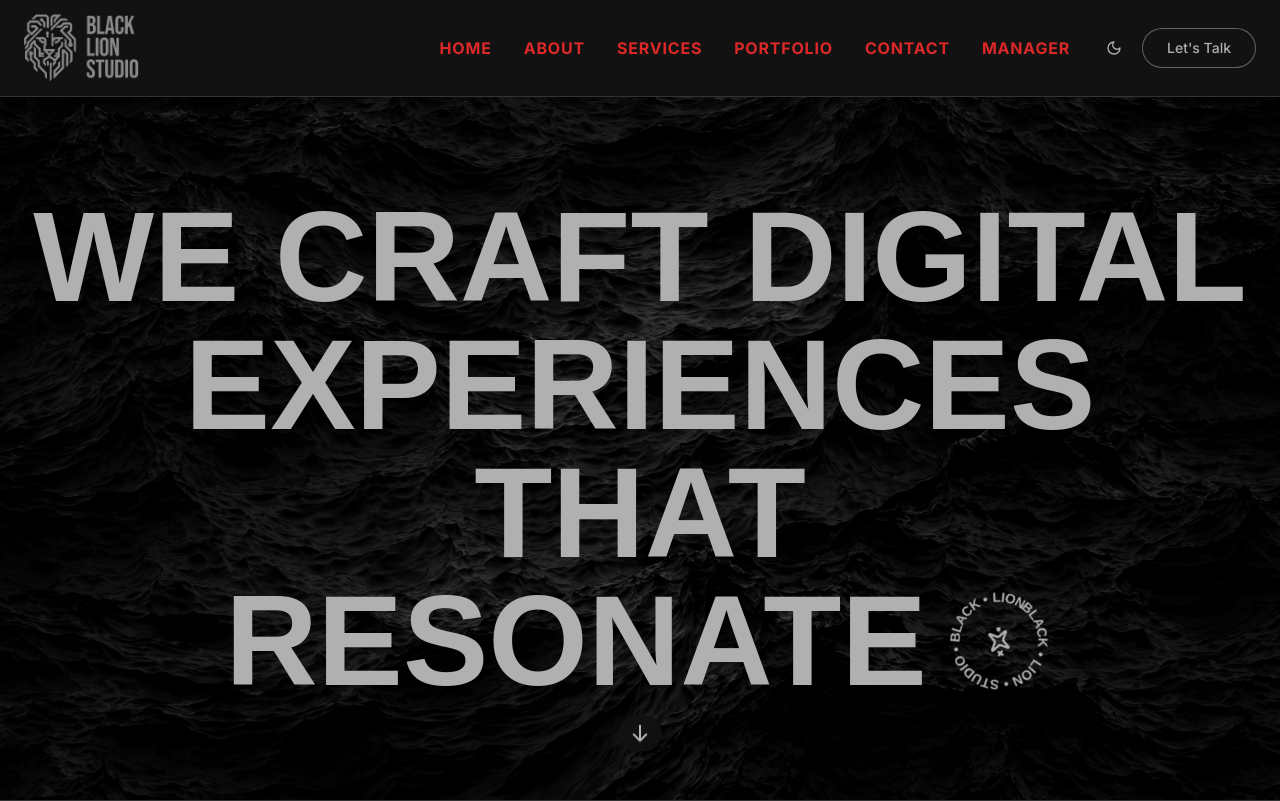
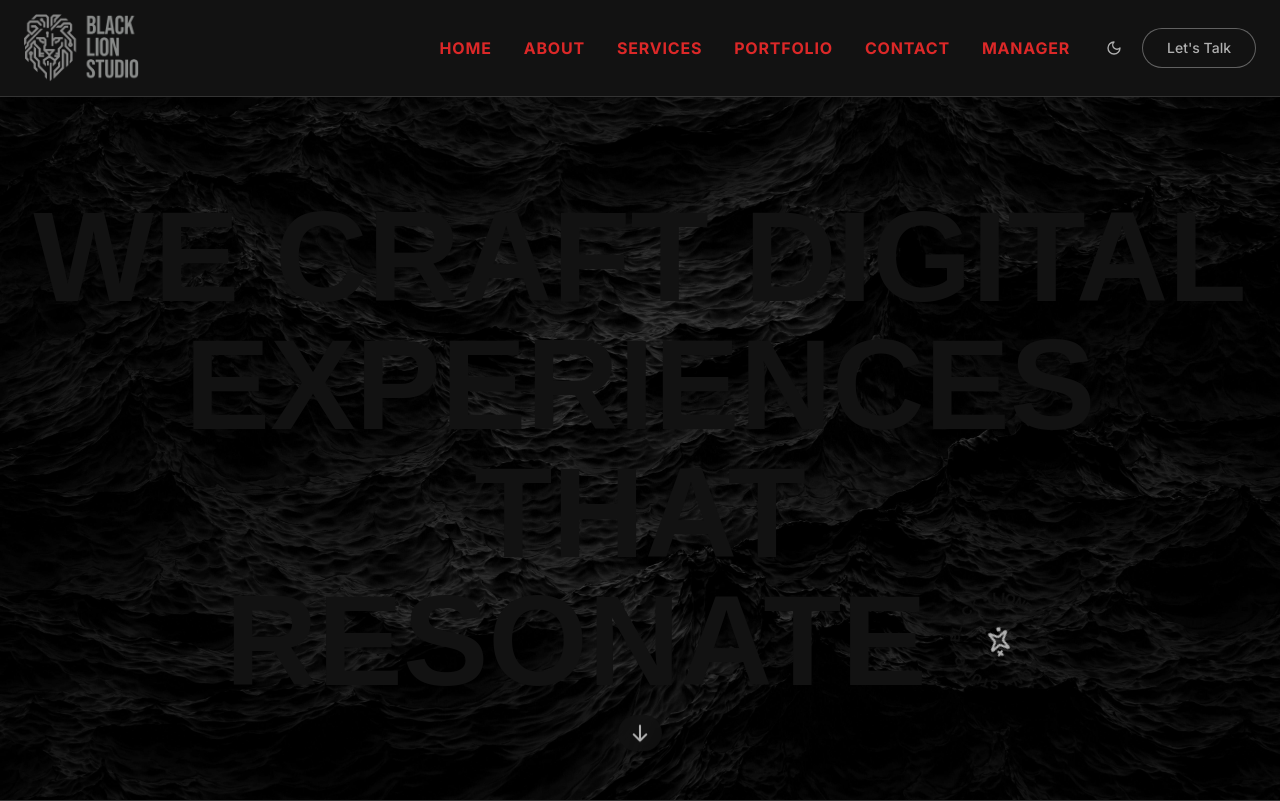
Before and after one commit to blck04/blacklionstudio, a Next.js app: page / in a window 1280 px wide. Shown: the top 801 px of the page. Built offline with nearby package versions, Linux system fonts and the light colour scheme; a web font is replaced by a local one.

Commit message:
TEH OPACIY ON THE OVER LAY SHOLD BE 0% IN LIGT MDDE

```diff
--- a/src/app/work/[slug]/page.tsx
+++ b/src/app/work/[slug]/page.tsx
@@ -31,7 +31,7 @@
               priority
               className="object-cover"
             />
-            <div className="absolute inset-0 bg-black/50" />
+            <div className="absolute inset-0 bg-black/0 dark:bg-black/50" />
           </div>
           <div className="container relative z-10 mx-auto px-4 md:px-6">
             <Link
--- a/src/components/hero-section.tsx
+++ b/src/components/hero-section.tsx
@@ -13,12 +13,12 @@
         className="-z-10 object-cover"
         priority
       />
-      <div className="absolute inset-0 bg-black/50 -z-10" />
+      <div className="absolute inset-0 bg-black/0 dark:bg-black/50 -z-10" />
 
       {/* Content */}
       <div className="container mx-auto px-4 md:px-6 z-10">
         <h1
-          className="font-headline font-bold tracking-tighter text-6xl md:text-8xl lg:text-9xl text-balance animate-fade-in-up opacity-0 text-center uppercase text-primary-foreground dark:text-primary"
+          className="font-headline font-bold tracking-tighter text-6xl md:text-8xl lg:text-9xl text-balance animate-fade-in-up opacity-0 text-center uppercase text-primary-foreground"
           style={{ animationDelay: '0.2s', animationFillMode: 'forwards' }}
         >
           <span className="block">We Craft Digital</span>
```
